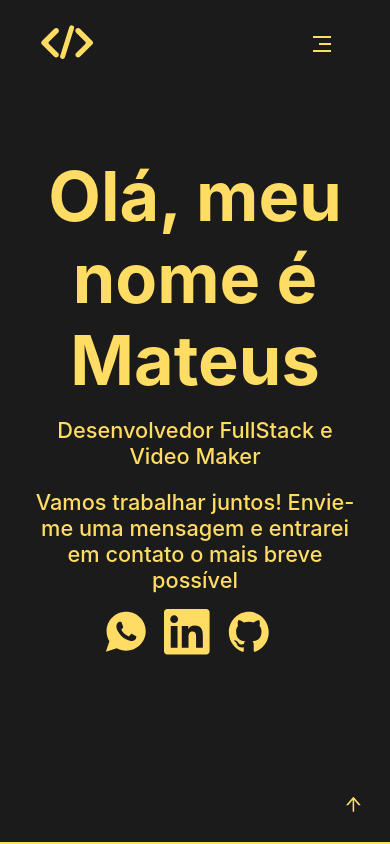
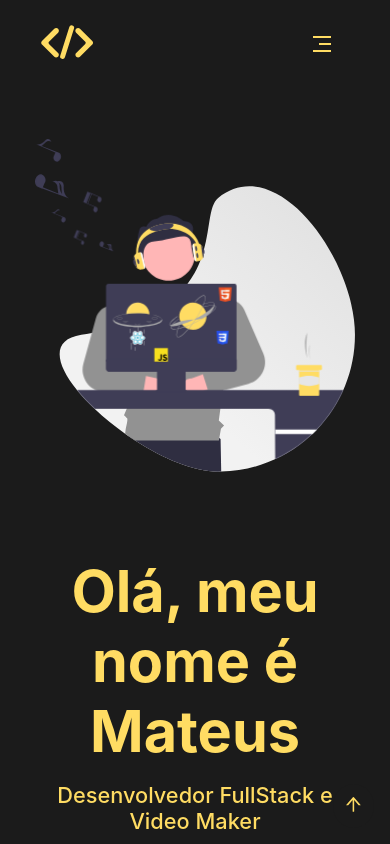
Before and after one commit to mateus-gotardi/My-Portfolio, a Next.js app: page / in a window 390 px wide. Shown: the top 844 px of the page. Built offline with nearby package versions, Linux system fonts and the light colour scheme; no server answers.

Commit message:
animations responsiveness improved

```diff
--- a/src/SVG/skills.js
+++ b/src/SVG/skills.js
@@ -2,8 +2,8 @@ import React from 'react'
 
 const SkillsSVG = () => {
     return (
-        <div className="animation">
-            <svg width="600" height="257.29" viewBox="0 0 1020 437" fill="none" xmlns="http://www.w3.org/2000/svg">
+        <div className="animation skills-anim">
+            <svg viewBox="0 0 1020 437" fill="none" xmlns="http://www.w3.org/2000/svg">
                 <g id="undraw_code_thinking_re_gka2 1" clipPath="url(#clip0_0_1)">
                     <g id="character">
                         <path id="Vector" d="M30.041 422.968L25.468 405.984L88.8 380.265L95.549 405.331L30.041 422.968Z" fill="#FFB8B8" />
--- a/src/components/FlexSection/styles.js
+++ b/src/components/FlexSection/styles.js
@@ -7,13 +7,31 @@ export const Section = styled.section`
     background-color: ${(props)=>props.backgroundColor};
     padding: 4rem 5rem 10rem 5rem;
     gap: 4rem;
-    @media (max-width:1020px) {
+    .animation{
+        width: 40rem;
+    }
+    @media (max-width:1080px) {
         flex-direction: column;
         padding: 4rem 2rem 10rem 2rem;
     }
-    @media (max-width:650px) {
-        .animation{display:none};
-
+    @media (max-width:700px) {
+        .animation{
+            width: 25rem;
+        };
     }
-
+    @media (max-width:425px) {
+        .animation{
+            width: 20rem;
+        };
+    }
+    @media (max-width:350px) {
+        .animation{
+            width: 17rem;
+        };
+    }
+    @media (max-width:280px) {
+        .animation{
+            display: none;
+        };
+    }
 `;
--- a/src/components/Text/styles.js
+++ b/src/components/Text/styles.js
@@ -5,7 +5,7 @@ export const Paragraph = styled.p`
     font-size: ${(props) => props.fontSize}rem;
     text-align:  ${(props) => props.textAlign ? props.textAlign : 'left'};
     font-weight: 480;
-    @media (max-width:1020px) {
+    @media (max-width:1080px) {
         font-size: ${(props) => (props.fontSize / 100) * 95}rem;
         text-align: center;
     }
--- a/src/components/Title/styles.js
+++ b/src/components/Title/styles.js
@@ -13,8 +13,12 @@ export const TitleStyle = styled.h1`
     svg:hover{
         transform: scale(1.3)
     }
-    @media (max-width:1020px) {
+    @media (max-width:1080px) {
         font-size: ${(props) => (props.fontSize / 100) * 95}rem;
         text-align: center;
     }
+    @media (max-width:554px) {
+        font-size: ${(props) => (props.fontSize / 100) * 80}rem;
+        text-align: center;
+    }
 `;
```
Also changed, not shown: src/SVG/aboutSVG.js, src/SVG/programmerAnimation.js.
